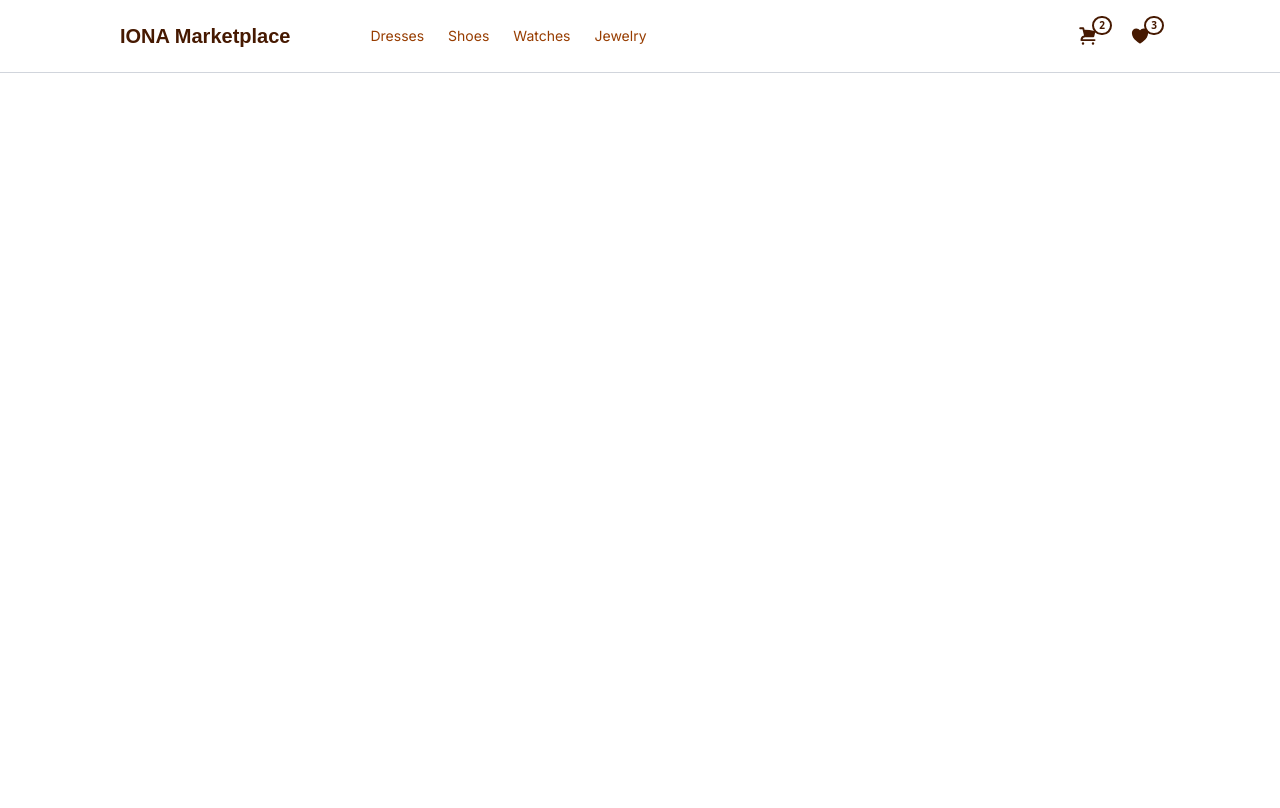
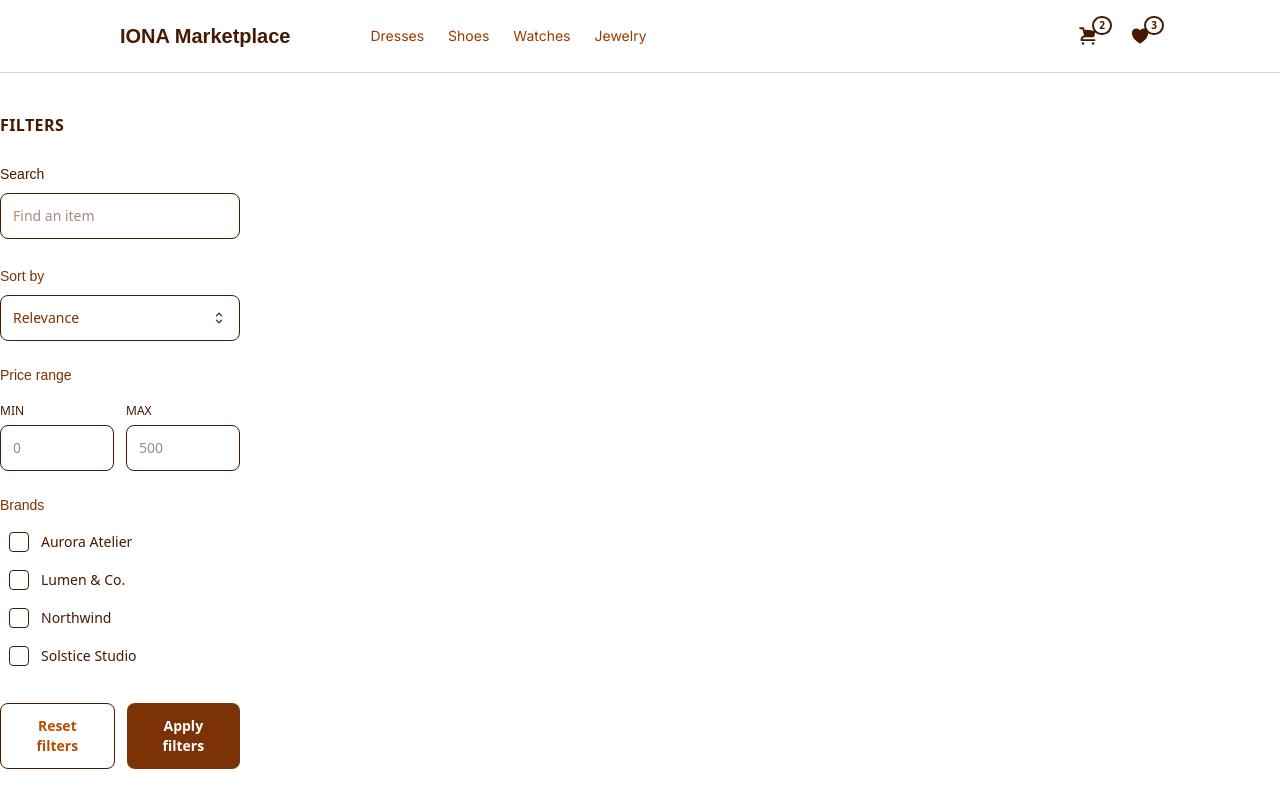
Before and after one commit to aeganaden/iona-ecommerce-plp, a Next.js app: page / in a window 1280 px wide. Built offline with nearby package versions, Linux system fonts and the light colour scheme; a web font is replaced by a local one.

Commit message:
feature: sidebar filter ui + layout update

```diff
--- a/src/app/layout.tsx
+++ b/src/app/layout.tsx
@@ -2,6 +2,7 @@ import type { Metadata } from "next";
 import { Hedvig_Letters_Serif, Inter } from "next/font/google";
 import "./globals.css";
 import HeaderNavigation from "@/components/header-navigation";
+import SidebarFilter from "@/components/sidebar-filter";
 
 const inter = Inter({
   variable: "--font-inter",
@@ -26,9 +27,16 @@ export default function RootLayout({
   return (
     <html lang="en">
       <body className={`${inter.variable} ${hedvigSerif.variable} antialiased`}>
-        <div className="min-h-screen">
+        <div className="min-h-screen text-amber-900 flex flex-col">
           <HeaderNavigation />
-          {children}
+          <div className="mx-auto flex w-full max-w-7xl flex-1 flex-col gap-8 py-10 lg:flex-row">
+            <div className="w-full lg:w-60">
+              <SidebarFilter />
+            </div>
+            <main className="flex-1">
+              {children}
+            </main>
+          </div>
         </div>
       </body>
     </html>
--- /dev/null
+++ b/src/components/sidebar-filter.tsx
@@ -0,0 +1,190 @@
+"use client";
+
+import { useState, type FormEvent } from "react";
+import {
+    Button,
+    Checkbox,
+    Field,
+    Fieldset,
+    Input,
+    Label,
+    Legend,
+    Listbox,
+    ListboxButton,
+    ListboxOption,
+    ListboxOptions,
+} from "@headlessui/react";
+import { CheckIcon, ChevronUpDownIcon } from "@heroicons/react/20/solid";
+
+const brands = [
+    { label: "Aurora Atelier", value: "aurora" },
+    { label: "Lumen & Co.", value: "lumen" },
+    { label: "Northwind", value: "northwind" },
+    { label: "Solstice Studio", value: "solstice" },
+];
+
+const sortOptions = [
+    { label: "Relevance", value: "relevance" },
+    { label: "Popularity", value: "popularity" },
+    { label: "Price: Low to High", value: "price-asc" },
+    { label: "Price: High to Low", value: "price-desc" },
+];
+
+function SidebarFilter() {
+    const [search, setSearch] = useState("");
+    const [minPrice, setMinPrice] = useState("");
+    const [maxPrice, setMaxPrice] = useState("");
+    const [selectedBrands, setSelectedBrands] = useState<string[]>([]);
+    const [sortBy, setSortBy] = useState("relevance");
+
+    const toggleBrand = (value: string) => {
+        setSelectedBrands((prev) =>
+            prev.includes(value)
+                ? prev.filter((brand) => brand !== value)
+                : [...prev, value]
+        );
+    };
+
+    const handleReset = () => {
+        setSearch("");
+        setMinPrice("");
+        setMaxPrice("");
+        setSelectedBrands([]);
+        setSortBy("relevance");
+    };
+
+    const handleSubmit = (event: FormEvent<HTMLFormElement>) => {
+        event.preventDefault();
+    };
+
+    return (
+        <aside className="w-full rounded-2xl">
+            <header>
+                <p className="font-bold uppercase tracking-wide text-amber-950">Filters</p>
+
+            </header>
+
+            <form className="mt-6 space-y-6" onSubmit={handleSubmit}>
+                <Field>
+                    <Label htmlFor="search" className="text-sm font-medium font-serif text-amber-950">
+                        Search
+                    </Label>
+                    <Input
+                        id="search"
+                        name="search"
+                        type="search"
+                        value={search}
+                        onChange={(event) => setSearch(event.target.value)}
+                        placeholder="Find an item"
+                        className="mt-2 w-full rounded-lg border p-3 text-sm text-amber-950 focus:outline-none focus:ring-2"
+                    />
+                </Field>
+
+                <Field>
+                    <Label htmlFor="sortBy" className="text-sm font-medium font-serif text-amber-900">
+                        Sort by
+                    </Label>
+                    <div className="mt-2 relative">
+                        <input type="hidden" name="sortBy" value={sortBy} />
+                        <Listbox value={sortBy} onChange={setSortBy}>
+                            <ListboxButton className="flex w-full items-center justify-between rounded-lg border border-amber-950 bg-white px-3 py-3 text-sm text-amber-900 focus-visible:outline-none focus-visible:ring-2">
+                                <span>{sortOptions.find((option) => option.value === sortBy)?.label}</span>
+                                <ChevronUpDownIcon className="h-4 w-4 text-amber-950" aria-hidden="true" />
+                            </ListboxButton>
+                            <ListboxOptions className="absolute mt-2 max-h-60 w-full overflow-auto rounded-xl border bg-white p-1 text-sm shadow-lg">
+                                {sortOptions.map(({ label, value }) => (
+                                    <ListboxOption
+                                        key={value}
+                                        value={value}
+                                        className="cursor-pointer rounded-lg px-3 py-2 text-amber-900 data-[active]:bg-red-50 data-[selected]:bg-red-100"
+                                    >
+                                        {label}
+                                    </ListboxOption>
+                                ))}
+                            </ListboxOptions>
+                        </Listbox>
+                    </div>
+                </Field>
+
+                <Fieldset className="space-y-3">
+                    <Legend className="text-sm font-medium text-amber-900 font-serif">Price range</Legend>
+                    <div className="grid grid-cols-2 gap-3">
+                        <Field>
+                            <Label htmlFor="minPrice" className="text-xs uppercase text-amber-950">
+                                Min
+                            </Label>
+                            <Input
+                                id="minPrice"
+                                name="minPrice"
+                                type="number"
+                                inputMode="numeric"
+                                min="0"
+                                value={minPrice}
+                                onChange={(event) => setMinPrice(event.target.value)}
+                                placeholder="0"
+                                className="mt-1 w-full rounded-lg border p-3 text-sm text-amber-950 focus:outline-none focus:ring-2"
+                            />
+                        </Field>
+                        <Field>
+                            <Label htmlFor="maxPrice" className="text-xs uppercase text-amber-950">
+                                Max
+                            </Label>
+                            <Input
+                                id="maxPrice"
+                                name="maxPrice"
+                                type="number"
+                                inputMode="numeric"
+                                min="0"
+                                value={maxPrice}
+                                onChange={(event) => setMaxPrice(event.target.value)}
+                                placeholder="500"
+                                className="mt-1 w-full rounded-lg border p-3 text-sm text-amber-950 focus:outline-none focus:ring-2"
+                            />
+                        </Field>
+                    </div>
+                </Fieldset>
+
+                <Fieldset>
+                    <Legend className="text-sm font-medium text-amber-900 font-serif">Brands</Legend>
+                    <div className="mt-3 space-y-2">
+                        {brands.map(({ label, value }) => (
+                            <Label
+                                key={value}
+                                className="flex items-center gap-3 rounded-lg border border-transparent px-2 py-1 text-sm text-amber-950 transition"
+                            >
+                                <Checkbox
+                                    checked={selectedBrands.includes(value)}
+                                    onChange={() => toggleBrand(value)}
+                                    className="group inline-flex h-5 w-5 items-center justify-center rounded border border-amber-950 bg-white text-white transition data-[checked]:border-amber-900 data-[checked]:bg-amber-900"
+                                >
+                                    <CheckIcon className="h-3 w-3 opacity-0 transition group-data-[checked]:opacity-100" />
+                                </Checkbox>
+                                {label}
+                            </Label>
+                        ))}
+                    </div>
+                </Fieldset>
+
+
+
+                <div className="flex flex-col gap-3 pt-2 sm:flex-row">
+                    <Button
+                        type="button"
+                        onClick={handleReset}
+                        className="inline-flex w-full items-center justify-center rounded-lg border border-amber-950 px-4 py-3 text-sm font-semibold text-amber-700 transition hover:border-red-300 hover:bg-red-50"
+                    >
+                        Reset filters
+                    </Button>
+                    <Button
+                        type="submit"
+                        className="inline-flex w-full items-center justify-center rounded-lg bg-amber-900 px-4 py-3 text-sm font-semibold text-white transition hover:bg-amber-800"
+                    >
+                        Apply filters
+                    </Button>
+                </div>
+            </form>
+        </aside>
+    );
+}
+
+export default SidebarFilter;
```
